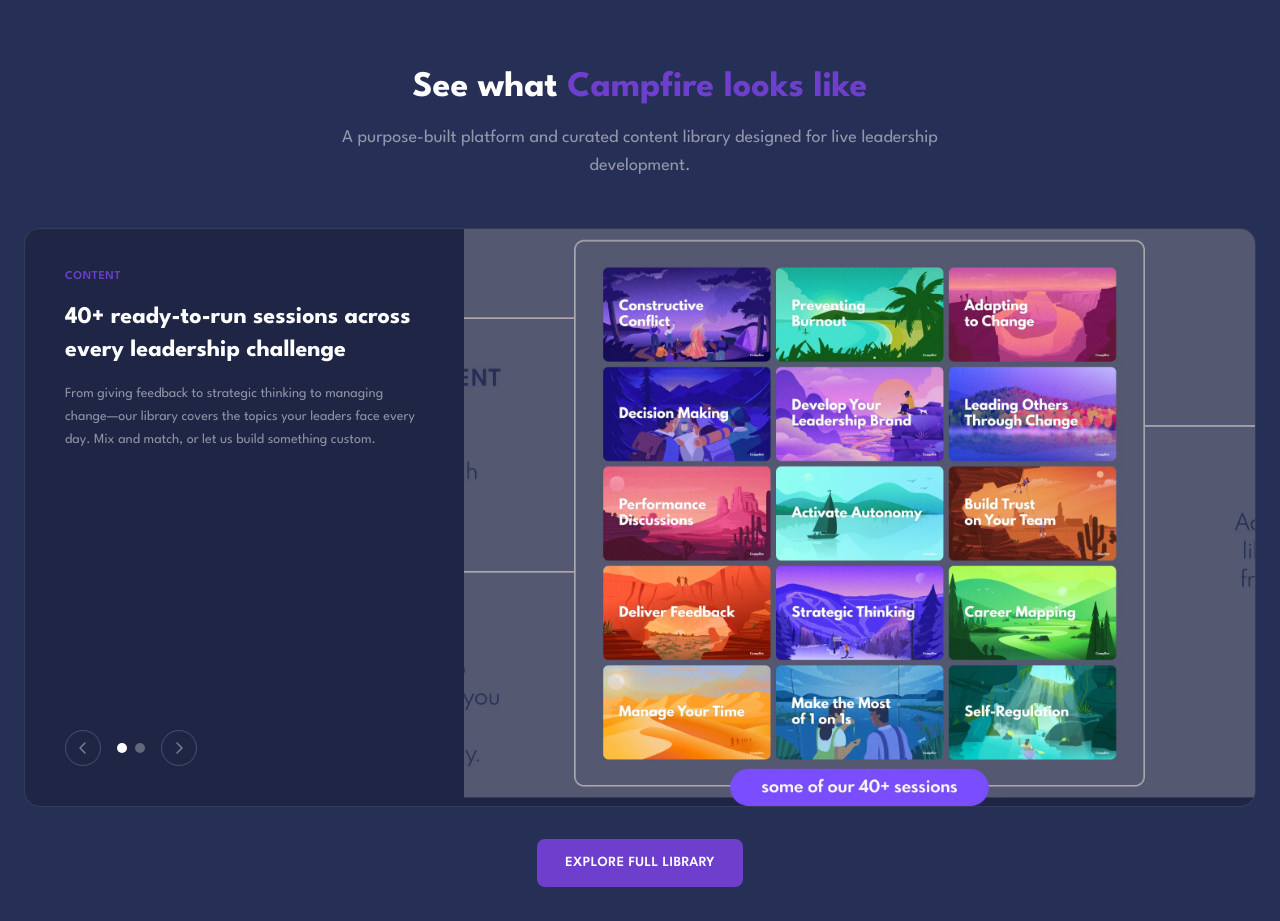
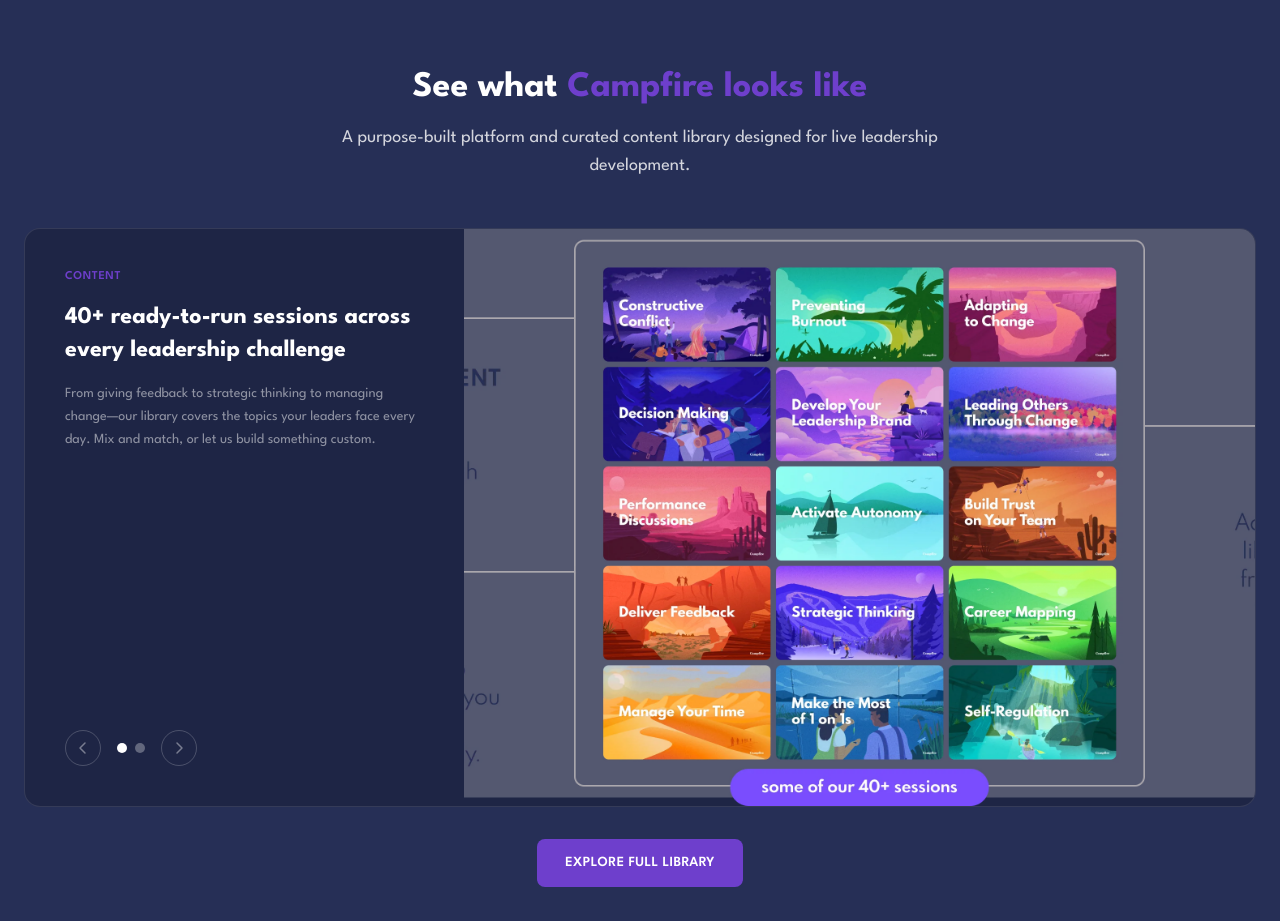
Before and after one commit to stevearntz/campfire-website, a Next.js app: page / in a window 1280 px wide. Shown: the part 1660-2581 px from the top of the page. Built offline with nearby package versions, Linux system fonts and the light colour scheme; no server answers.

Commit message:
Brighten subtitle text in Product Showcase section
Co-Authored-By: Claude Opus 4.6 <noreply@anthropic.com>

```diff
--- a/app/components/ProductShowcase.tsx
+++ b/app/components/ProductShowcase.tsx
@@ -35,7 +35,7 @@ export default function ProductShowcase() {
             See what{" "}
             <span className="text-[#6E3FCC]">Campfire looks like</span>
           </h2>
-          <p className="mt-4 text-lg text-white/50 max-w-2xl mx-auto">
+          <p className="mt-4 text-lg text-white/80 max-w-2xl mx-auto">
             A purpose-built platform and curated content library designed for
             live leadership development.
           </p>
```
